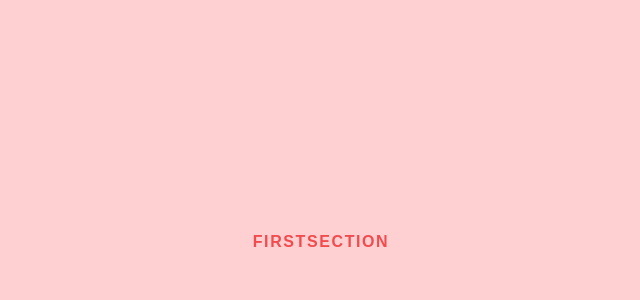
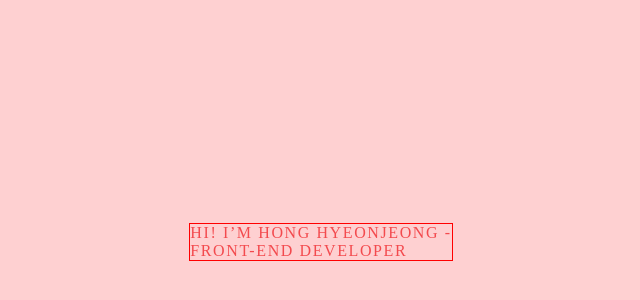
Before and after one commit to emily-hong/my-portfolio, a Next.js app: page / in a window 1280 px wide. Shown: the part 158-458 px from the top of the page, without its empty margins (319-959 px from the left). Built offline with nearby package versions, Linux system fonts and the light colour scheme.

Commit message:
first page

```diff
--- a/components/pages/Main/FirstSection.component.tsx
+++ b/components/pages/Main/FirstSection.component.tsx
@@ -2,7 +2,14 @@ import React from "react";
 import styled from "@emotion/styled";
 
 export default function FirstSection() {
-  return <CustomSection>FirstSection</CustomSection>;
+  return (
+    <CustomSection>
+      <ProfileName>
+        <p>Hi! I’m Hong Hyeonjeong - </p>
+        <p>Front-end Developer</p>
+      </ProfileName>
+    </CustomSection>
+  );
 }
 
 const CustomSection = styled.section`
@@ -24,3 +31,9 @@ const CustomSection = styled.section`
     color: #fed0d1;
   }
 `;
+const ProfileName = styled.div`
+  border: 1px solid red;
+  p {
+    margin: 0;
+  }
+`;
```
